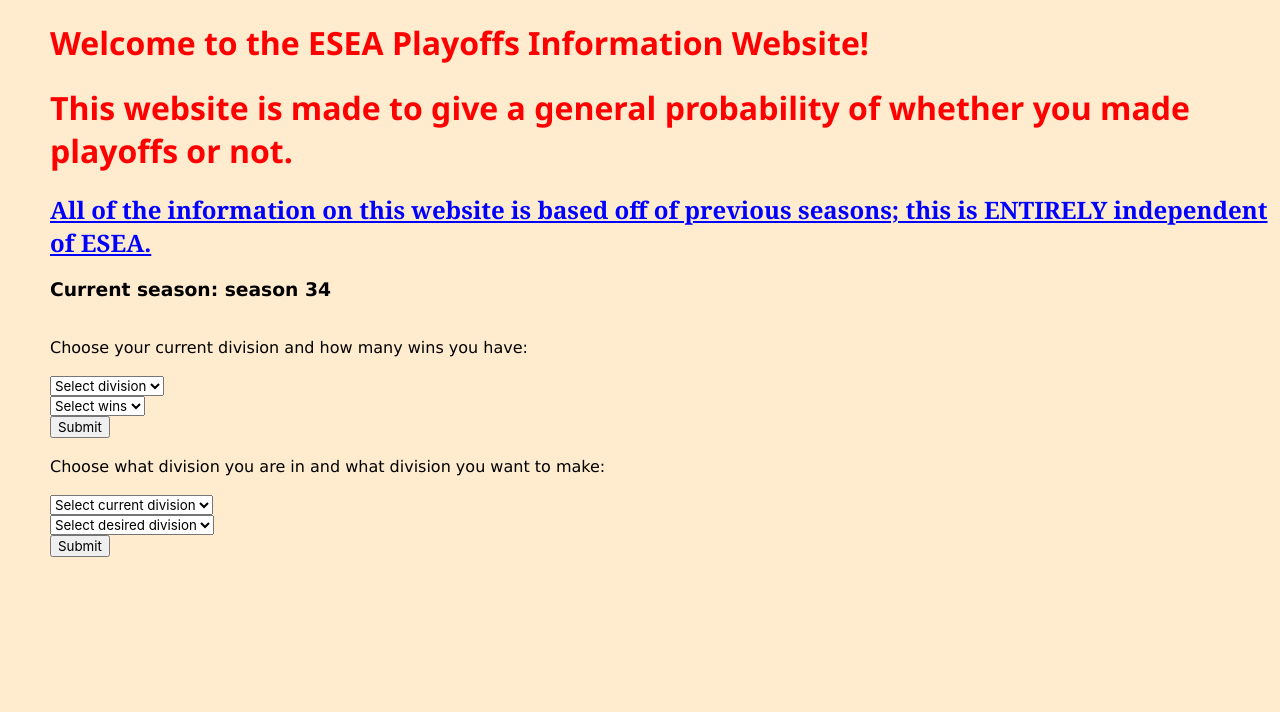
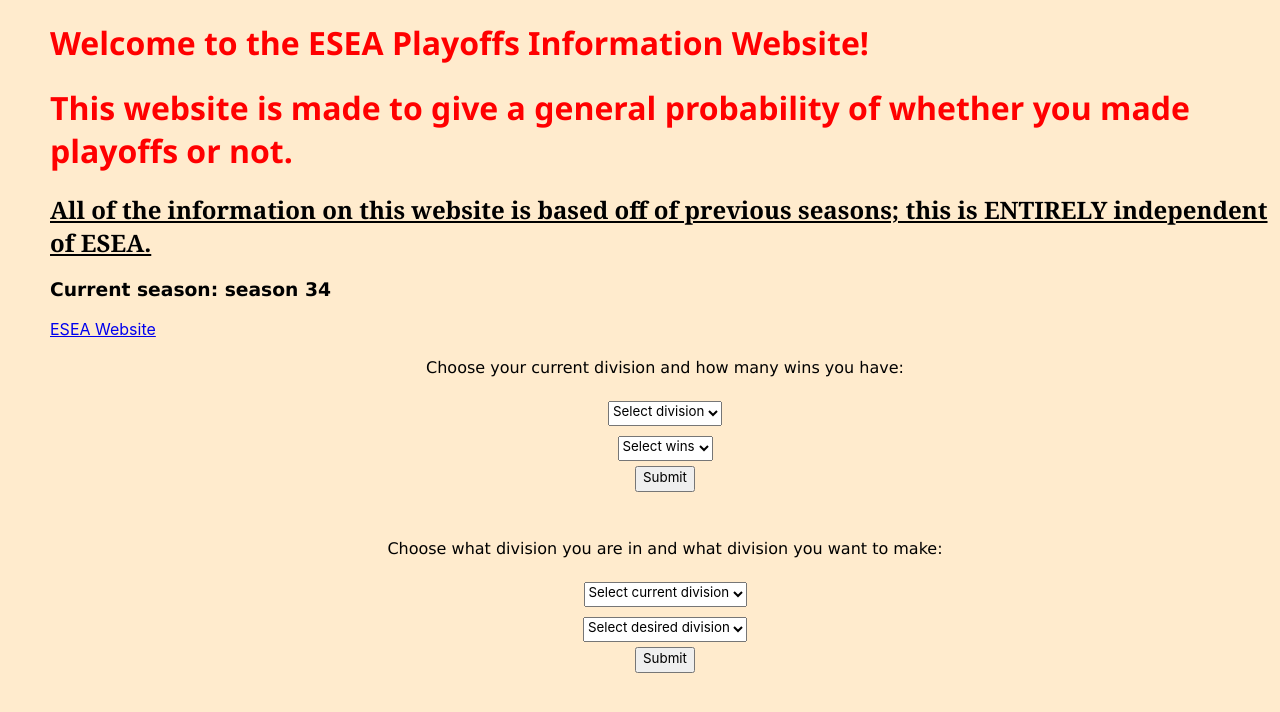
Before and after one commit to geoffreynguyen011/eseaplayoffsinfoprovider, a React (Create React App) app: page / in a window 1280 px wide. Shown: the top 712 px of the page. Built offline with nearby package versions, Linux system fonts and the light colour scheme.

Commit message:
Added error message when not selecting all options

```diff
--- a/src/ESEAWinsInPlayoffs.js
+++ b/src/ESEAWinsInPlayoffs.js
@@ -6,7 +6,7 @@
             currDiv: '',
             nextDiv: '',
             numWins: '',
-            displayText: ''
+            displayText: '',
         }
         this.handleChange = this.handleChange.bind(this)
         this.handleSubmit = this.handleSubmit.bind(this)
@@ -66,12 +66,27 @@
                     displayText: 'You need to either win 3 upper round bracket matches or make the 5th round of lower bracket.'
                 })
             }
+            else {
+                this.setState({
+                    displayText: 'Invalid division'
+                })
+            }
+        }
+        else if (this.state.currDiv === 'advanced') {
+            this.setState({
+                displayText: 'To move from advanced to MDL, the rules can be found here: https://play.esea.net/news/15568'
+            })
+        }
+        else {
+            this.setState({
+                displayText: 'Please select a current division and/or a desired division'
+            })
         }
     }
 
     render() {
         return (
-            <main>
+            <main class='center'>
             <div>Choose what division you are in and what division you want to make:</div>
             <br />
                 <form onSubmit={this.handleSubmit}>
--- a/src/ESEAWinsNeedForPlayoffs.js
+++ b/src/ESEAWinsNeedForPlayoffs.js
@@ -24,7 +24,10 @@
 
     handleSubmit(event) {
         event.preventDefault()
-        if (this.state.division === 'open') {
+        if (this.state.division === '' || this.state.numWins === '') {
+            this.setState({ displayText: 'Please select a division and/or the number of wins'})
+        }
+        else if (this.state.division === 'open') {
             if (this.state.numWins === '' ||
             this.state.numWins === '0' ||
             this.state.numWins === '1' ||
@@ -137,7 +140,7 @@
 
   render() {
     return (
-      <main>
+      <main class='center'>
       <br />
       <div>Choose your current division and how many wins you have:</div>
       <br />
--- a/src/Intro.js
+++ b/src/Intro.js
@@ -8,6 +8,14 @@
                 <h1>This website is made to give a general probability of whether you made playoffs or not.</h1>
                 <h2>All of the information on this website is based off of previous seasons; this is ENTIRELY independent of ESEA.</h2>
                 <h3>Current season: season 34</h3>
+                <a
+                    className="ESEA"
+                    href="https://play.esea.net"
+                    target="_blank"
+                    rel="noopener noreferrer"
+                >
+                    ESEA Website
+                </a>
             </header>
         </div>
     )
--- a/src/style.css
+++ b/src/style.css
@@ -10,7 +10,6 @@
  }
 
  h2 {
-     color: blue;
      text-decoration: underline;
      font-family: Cambria, Cochin, Georgia, Times, Times New Roman, serif
  }
@@ -21,10 +20,22 @@
 
  button {
      font-family: -apple-system, BlinkMacSystemFont, 'Segoe UI', Roboto, Oxygen, Ubuntu, Cantarell, 'Open Sans', 'Helvetica Neue', sans-serif;
-
+     padding-bottom: 5px
  }
 
  select {
      font-family: -apple-system, BlinkMacSystemFont, 'Segoe UI', Roboto, Oxygen, Ubuntu, Cantarell, 'Open Sans', 'Helvetica Neue', sans-serif;
+     padding-bottom: 5px;
+     margin-top: 5px;
+     margin-bottom: 5px;
 
  }
+
+ a {
+     font-family: -apple-system, BlinkMacSystemFont, 'Segoe UI', Roboto, Oxygen, Ubuntu, Cantarell, 'Open Sans', 'Helvetica Neue', sans-serif;
+ }
+
+ .center {
+     text-align: center;
+     height: 200px
+ }
```
